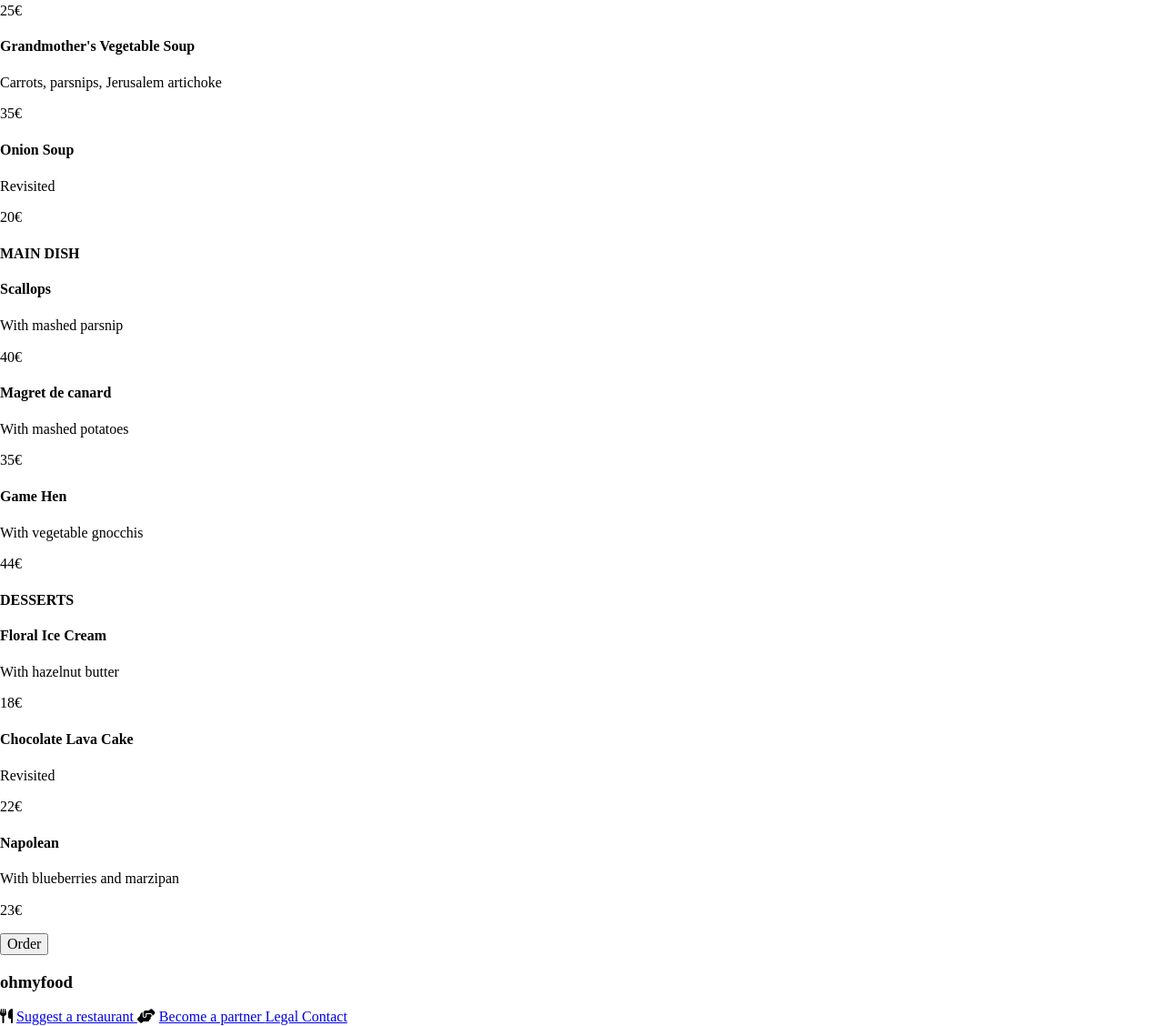
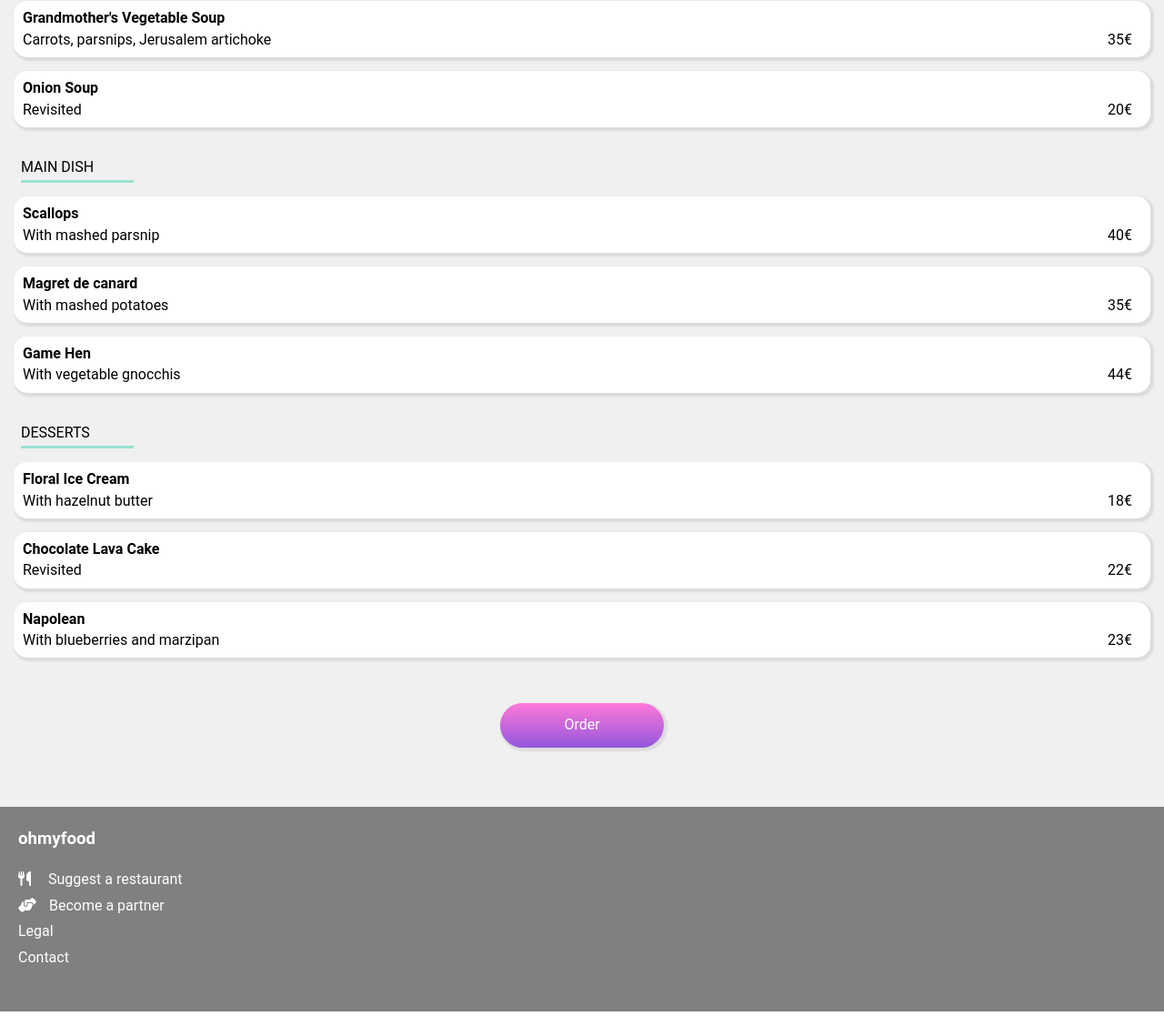
Before and after one commit to Voislav21/ohmyfood.io, a plain HTML site: page menu-bastille/menu-bastille.html in a window 1280 px wide. Shown: the part 1142-2270 px from the top of the page at 91% size. Drawn offline with Linux system fonts and the light colour scheme.

Commit message:
All basic stylings for every page is now complete. Some minor changes to all HTML files

```diff
--- a/menu-bastille/menu-bastille.html
+++ b/menu-bastille/menu-bastille.html
@@ -13,106 +13,110 @@
 
     <body>
         <header>
-            <span>
+            <span class="arrow">
                 <a href="../index.html">
                     <i class="fa-solid fa-arrow-left"></i>
                 </a>
             </span>
-            <img src="../images/logo/ohmyfood.png">
-            <img src="../images/restaurants/toa-heftiba-DQKerTsQwi0-unsplash.jpg" class="image-wrapper">
+            <img src="../images/logo/ohmyfood.png" class="logo">
         </header>
         <main>
+            <img src="../images/restaurants/toa-heftiba-DQKerTsQwi0-unsplash.jpg" class="image-wrapper">
             <section class="dishes">
                 <div class="title">
                     <h1>Bastille</h1>
-                    <span>
+                    <span class="heart">
                         <i class="fa-regular fa-heart"></i>
                     </span>
                 </div>
-                <h4>ENTREES</h4>
+                <span class="food">ENTREES</span>
                 <div class="card-container">
+                    <h4>Citrus Squid Carpaccio</h4>
                     <div class="cards">
-                        <h4>Citrus Squid Carpaccio</h4>
                         <p>With orange zest</p>
                         <p>25€</p>
                     </div>
                 </div>
                 <div class="card-container">
+                    <h4>Grandmother's Vegetable Soup</h4>
                     <div class="cards">
-                        <h4>Grandmother's Vegetable Soup</h4>
                         <p>Carrots, parsnips, Jerusalem artichoke</p>
                         <p>35€</p>
                     </div>
                 </div>
                 <div class="card-container">
+                    <h4>Onion Soup</h4>
                     <div class="cards">
-                        <h4>Onion Soup</h4>
                         <p>Revisited</p>
                         <p>20€</p>
                     </div>
                 </div>
-                <h4>MAIN DISH</h4>
+                <span class="food">MAIN DISH</span>
                 <div class="card-container">
+                    <h4>Scallops</h4>
                     <div class="cards">
-                        <h4>Scallops</h4>
                         <p>With mashed parsnip</p>
                         <p>40€</p>
                     </div>
                 </div>
                 <div class="card-container">
+                    <h4>Magret de canard</h4>
                     <div class="cards">
-                        <h4>Magret de canard</h4>
                         <p>With mashed potatoes</p>
                         <p>35€</p>
                     </div>
                 </div>
                 <div class="card-container">
+                    <h4>Game Hen</h4>
                     <div class="cards">
-                        <h4>Game Hen</h4>
                         <p>With vegetable gnocchis</p>
                         <p>44€</p>
                     </div>
                 </div>
-                <h4>DESSERTS</h4>
+                <span class="food">DESSERTS</span>
                 <div class="card-container">
+                    <h4>Floral Ice Cream</h4>
                     <div class="cards">
-                        <h4>Floral Ice Cream</h4>
                         <p>With hazelnut butter</p>
                         <p>18€</p>
                     </div>
                 </div>
                 <div class="card-container">
+                    <h4>Chocolate Lava Cake</h4>
                     <div class="cards">
-                        <h4>Chocolate Lava Cake</h4>
                         <p>Revisited</p>
                         <p>22€</p>
                     </div>
                 </div>
                 <div class="card-container">
+                    <h4>Napolean</h4>
                     <div class="cards">
-                        <h4>Napolean</h4>
                         <p>With blueberries and marzipan</p>
                         <p>23€</p>
                     </div>
                 </div>
-                <button type="submit">Order</button>
+                <button class="order" type="submit">Order</button>
             </section>
         </main>
         <footer class="footer-container">
+            <h3>ohmyfood</h3>
             <section class="column">
-                <h3>ohmyfood</h3>
+                <div>
                     <span class="icon">
                         <i class="fa-solid fa-utensils"></i>
                     </span>
                     <a href="#">
                         Suggest a restaurant
                     </a>
-                <span class="icon">
+                </div>
+                <div>
+                    <span class="icon2">
                         <i class="fa-solid fa-handshake-angle"></i>
                     </span>
                     <a href="#">
                         Become a partner
                     </a>
+                </div>
                 <a href="#">
                     Legal
                 </a>
--- a/menu-bastille/styles/styles.css
+++ b/menu-bastille/styles/styles.css
@@ -1,13 +1,150 @@
 /*Menu Bastille Styles*/
 
+html{
+    font-family: "Roboto";
+    font-weight: 400;
+}
 
-.title{
+*{
+    box-sizing: border-box;
+    margin: 0;
+    padding: 0;
+}
+
+a{
+    color: black;
+    text-decoration: none;
+}
+
+header{
     display: flex;
-    flex-direction: row;
     align-items: center;
+    padding: 30px 0 15px 30px;
+}
+
+.arrow{
+    width: 25%;
+    font-size: x-large;
+}
+
+.logo{
+    width: 45%;
 }
 
 .image-wrapper{
     width: 100%;
-    height: auto;
 }
+
+.dishes{
+    border-radius: 50px 50px 0 0;
+    position: relative;
+    background-color: #F0F0F0;
+    margin-top: -75px;
+    padding: 15px 15px 15px 15px;
+}
+
+.title{
+    display: flex;
+    align-items: center;
+    justify-content: space-between;
+    height: 50px;
+    padding: 30px 20px 0 5px;
+    margin-bottom: 15px;
+}
+
+.heart{
+    font-size: x-large;
+}
+
+.food{
+    display: block;
+    padding: 20px 0 0 8px;
+}
+
+.food::after{
+    content: "";
+    display: flex;
+    margin: none;
+    padding-bottom: 5px;
+    width: 10%;
+    border-bottom: 3px solid #99e2d0;
+}
+
+.card-container{
+    background-color: white;
+    border-radius: 15px;
+    padding: 10px 20px 10px 10px;
+    margin: 15px 0 15px 0;
+    width: 100%;
+    box-shadow: 2px 2px 2px 2px #DCDCDC;
+}
+
+.cards{
+    display: flex;
+    justify-content: space-between;
+}
+
+.card-container h4{
+    margin-bottom: 5px;
+}
+
+.tick{
+    display: none;
+    border: solid 1px #99e2d0;
+    border-radius: 0 15px 15px 0;
+    padding: 20px;
+    margin: -34px -20px -10px -20px;
+    align-items: center;
+    background-color: #99e2d0;
+    color: white;
+    font-size: large;
+}
+
+.card-container:hover .tick{
+    display: flex;
+    cursor: pointer;
+}
+
+.order{
+    display: block;
+    margin: 50px auto 50px auto;
+    border: solid 0px;
+    padding: 15px 70px 15px 70px;
+    border-radius: 35px;
+    background-image: linear-gradient(#FF79DA,#9356DC);
+    box-shadow: 2px 2px 2px 2px #DCDCDC;
+    color: white;
+}
+
+.order:hover{
+    transform: scale(1.03);
+    cursor: pointer;
+}
+
+.footer-container{
+    background-color: grey;
+    padding: 25px 0 50px 20px;
+}
+
+.footer-container h3{
+    color: white;
+}
+
+.footer-container a, .icon, .icon2{
+    color: white;
+}
+
+.icon{
+    padding-right: 15px;
+}
+
+.icon2{
+    padding-right: 10px;
+}
+
+.column{
+    display: flex;
+    flex-direction: column;
+    gap: 10px;
+    padding-top: 25px;
+}
--- a/menu-le-gourmand/styles/styles.css
+++ b/menu-le-gourmand/styles/styles.css
@@ -1,5 +1,150 @@
 /*Menu Le Gourmand Styles*/
+
+html{
+    font-family: "Roboto";
+    font-weight: 400;
+}
+
+*{
+    box-sizing: border-box;
+    margin: 0;
+    padding: 0;
+}
+
+a{
+    color: black;
+    text-decoration: none;
+}
+
+header{
+    display: flex;
+    align-items: center;
+    padding: 30px 0 15px 30px;
+}
+
+.arrow{
+    width: 25%;
+    font-size: x-large;
+}
+
+.logo{
+    width: 45%;
+}
+
 .image-wrapper{
     width: 100%;
-    height: auto;
 }
+
+.dishes{
+    border-radius: 50px 50px 0 0;
+    position: relative;
+    background-color: #F0F0F0;
+    margin-top: -75px;
+    padding: 15px 15px 15px 15px;
+}
+
+.title{
+    display: flex;
+    align-items: center;
+    justify-content: space-between;
+    height: 50px;
+    padding: 30px 20px 0 5px;
+    margin-bottom: 15px;
+}
+
+.heart{
+    font-size: x-large;
+}
+
+.food{
+    display: block;
+    padding: 20px 0 0 8px;
+}
+
+.food::after{
+    content: "";
+    display: flex;
+    margin: none;
+    padding-bottom: 5px;
+    width: 10%;
+    border-bottom: 3px solid #99e2d0;
+}
+
+.card-container{
+    background-color: white;
+    border-radius: 15px;
+    padding: 10px 20px 10px 10px;
+    margin: 15px 0 15px 0;
+    width: 100%;
+    box-shadow: 2px 2px 2px 2px #DCDCDC;
+}
+
+.cards{
+    display: flex;
+    justify-content: space-between;
+}
+
+.card-container h4{
+    margin-bottom: 5px;
+}
+
+.tick{
+    display: none;
+    border: solid 1px #99e2d0;
+    border-radius: 0 15px 15px 0;
+    padding: 20px;
+    margin: -34px -20px -10px -20px;
+    align-items: center;
+    background-color: #99e2d0;
+    color: white;
+    font-size: large;
+}
+
+.card-container:hover .tick{
+    display: flex;
+    cursor: pointer;
+}
+
+.order{
+    display: block;
+    margin: 50px auto 50px auto;
+    border: solid 0px;
+    padding: 15px 70px 15px 70px;
+    border-radius: 35px;
+    background-image: linear-gradient(#FF79DA,#9356DC);
+    box-shadow: 2px 2px 2px 2px #DCDCDC;
+    color: white;
+}
+
+.order:hover{
+    transform: scale(1.03);
+    cursor: pointer;
+}
+
+.footer-container{
+    background-color: grey;
+    padding: 25px 0 50px 20px;
+}
+
+.footer-container h3{
+    color: white;
+}
+
+.footer-container a, .icon, .icon2{
+    color: white;
+}
+
+.icon{
+    padding-right: 15px;
+}
+
+.icon2{
+    padding-right: 10px;
+}
+
+.column{
+    display: flex;
+    flex-direction: column;
+    gap: 10px;
+    padding-top: 25px;
+}
--- a/menu-the-enchanted-plate/styles/styles.css
+++ b/menu-the-enchanted-plate/styles/styles.css
@@ -31,8 +31,12 @@ header{
     width: 45%;
 }
 
-.image-wrapper{
-    width: 100%;
+.back-img{
+    background-image: url("/Users/voislav/OC_Project_3/images/restaurants/stil-u2Lp8tXIcjw-unsplash.jpg");
+    height: 350px;
+    background-size: cover;
+    background-repeat: no-repeat;
+    background-position: center;
 }
 
 .dishes{
@@ -76,6 +80,7 @@ header{
     padding: 10px 20px 10px 10px;
     margin: 15px 0 15px 0;
     width: 100%;
+    box-shadow: 2px 2px 2px 2px #DCDCDC;
 }
 
 .cards{
--- a/menu-the-full-palette/styles/styles.css
+++ b/menu-the-full-palette/styles/styles.css
@@ -76,6 +76,7 @@ header{
     padding: 10px 20px 10px 10px;
     margin: 15px 0 15px 0;
     width: 100%;
+    box-shadow: 2px 2px 2px 2px #DCDCDC;
 }
 
 .cards{
@@ -85,6 +86,23 @@ header{
 
 .card-container h4{
     margin-bottom: 5px;
+}
+
+.tick{
+    display: none;
+    border: solid 1px #99e2d0;
+    border-radius: 0 15px 15px 0;
+    padding: 20px;
+    margin: -34px -20px -10px -20px;
+    align-items: center;
+    background-color: #99e2d0;
+    color: white;
+    font-size: large;
+}
+
+.card-container:hover .tick{
+    display: flex;
+    cursor: pointer;
 }
 
 .order{
```
Also changed, not shown: menu-le-gourmand/menu-le-gourmand.html (+22 -18 lines), menu-the-enchanted-plate/menu-the-enchanted-plate.html (+2 -4 lines), menu-the-full-palette/menu-the-full-palette.html (+3 -0 lines). Lines whose indentation alone changed are shown as unchanged.
